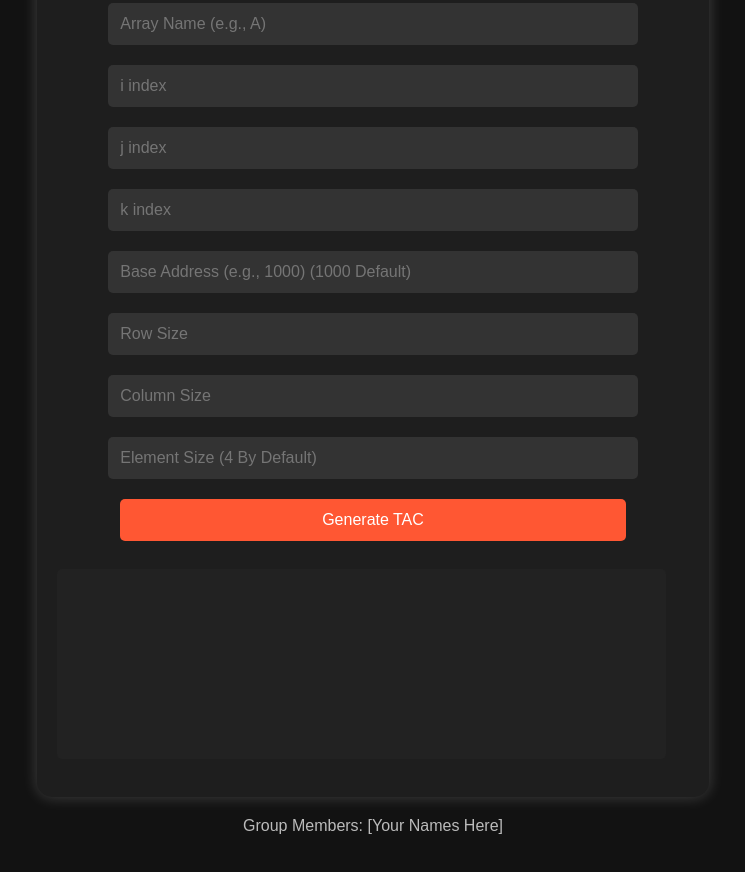
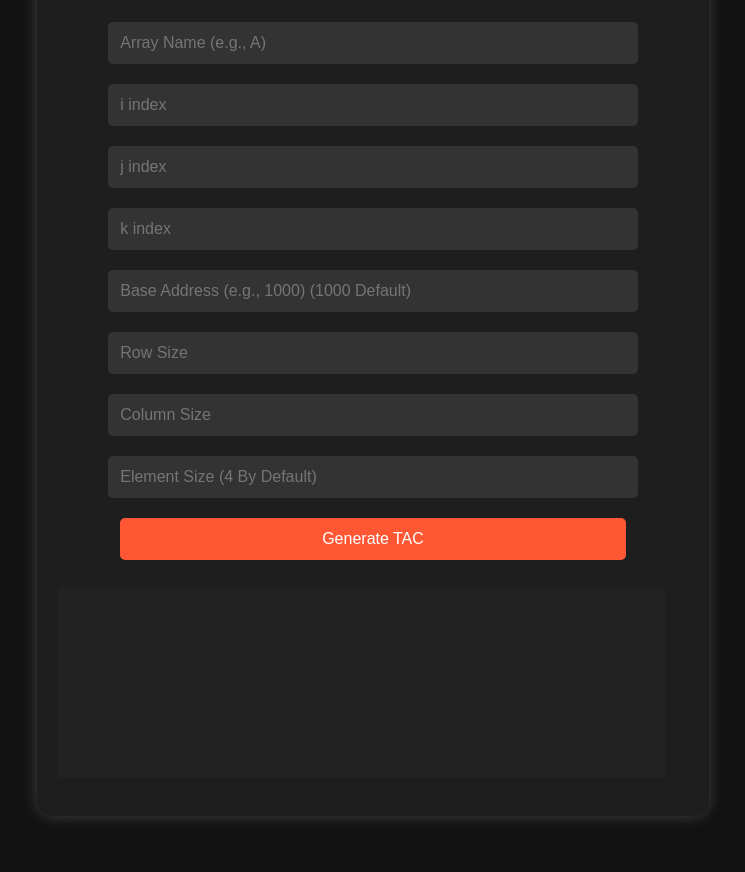
Before and after one commit to ayush-yadav-4/CD-Project, a plain HTML site: page index.html in a window 1280 px wide. Shown: the part 254-1126 px from the top of the page, without its empty margins (267-1012 px from the left). Drawn offline with Linux system fonts and the light colour scheme.

Commit message:
Update index.html

```diff
--- a/index.html
+++ b/index.html
@@ -83,7 +83,7 @@
         <button onclick="generateTAC()">Generate TAC</button>
         <pre id="output"></pre>
     </div>
-    <div class="footer">Group Members: [Your Names Here]</div>
+
     <script>
         function generateTAC() {
             let arrayName = document.getElementById("arrayName").value || "A";
```
